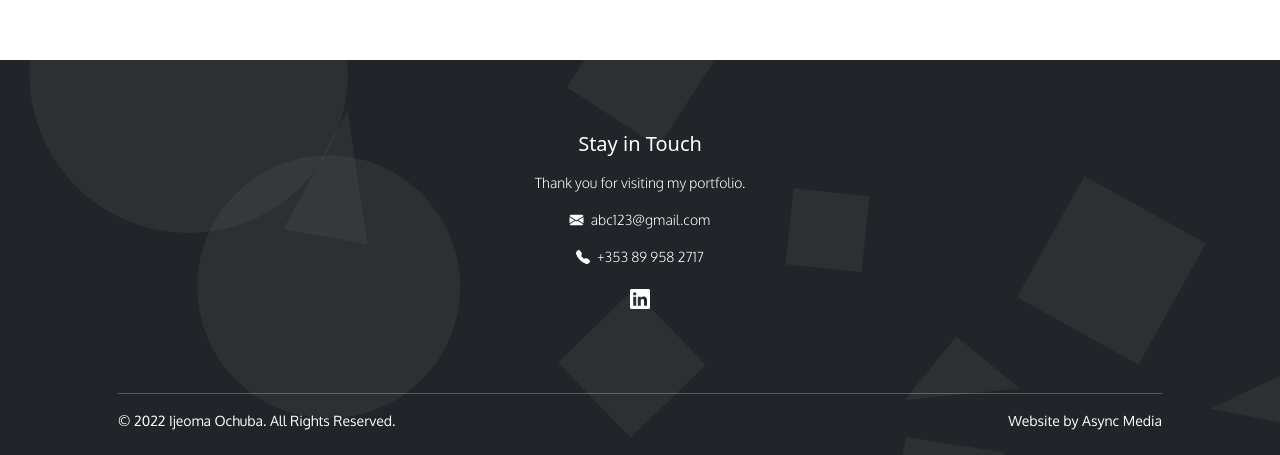
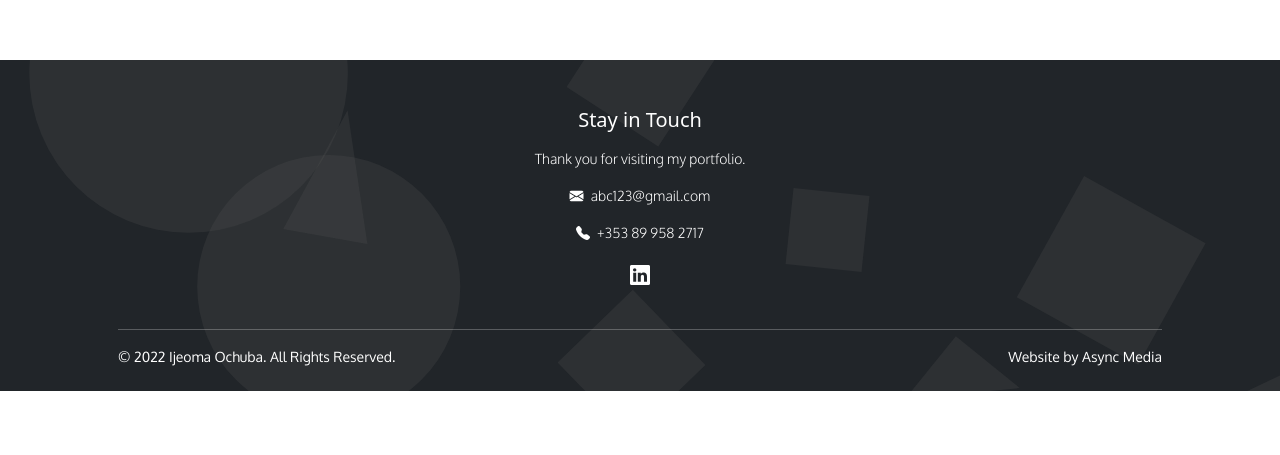
Before and after one commit to Chukwunonso-Iyitor/Ijeoma-Ochuba-Portfolio, a Next.js app: page / in a window 1280 px wide. Shown: the part 1613-2068 px from the top of the page. After the commit the page ends 2004 px from the top, so only its background shows below. Built offline with nearby package versions, Linux system fonts and the light colour scheme.

Commit message:
footer fix

```diff
--- a/components/Footer.jsx
+++ b/components/Footer.jsx
@@ -33,7 +33,7 @@ const Footer = () => {
     <FooterMain className="bg-dark">
       {/* Footer top  */}
       <div className="footer-top pt-4">
-        <div className="container p-5 text-white text-center">
+        <div className="container p-4 text-white text-center">
           <div className="row">
             <div className="col">
               <h5 className="mb-3">Stay in Touch</h5>
@@ -48,7 +48,7 @@ const Footer = () => {
                   <i className="bi bi-telephone-fill me-1"></i> +353 89 958 2717
                 </a>
               </p>
-              <p>
+              <p className="mb-0">
                 <a
                   href="https://www.linkedin.com/in/ijoch/"
                   className="link-orange social-link"
```
